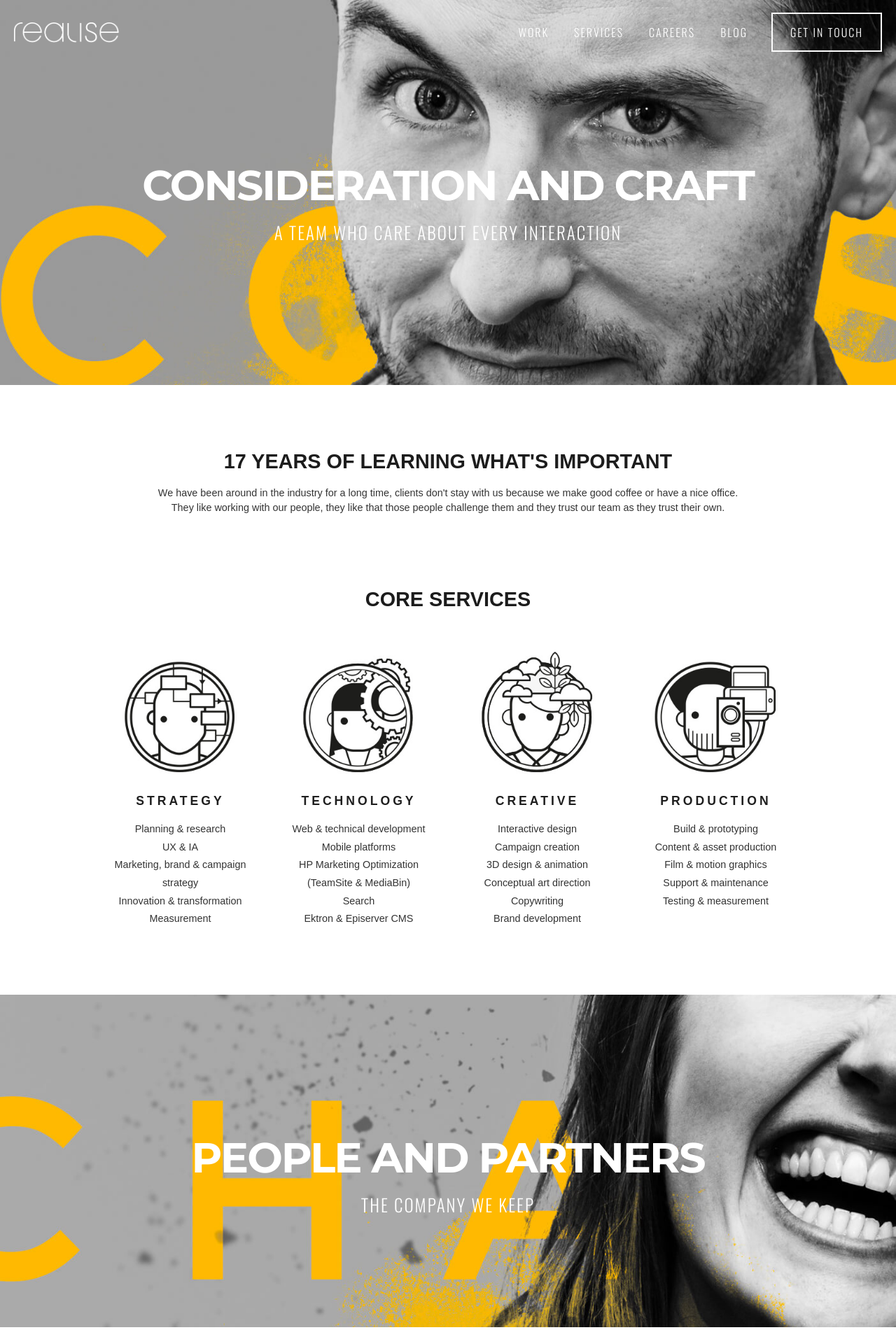
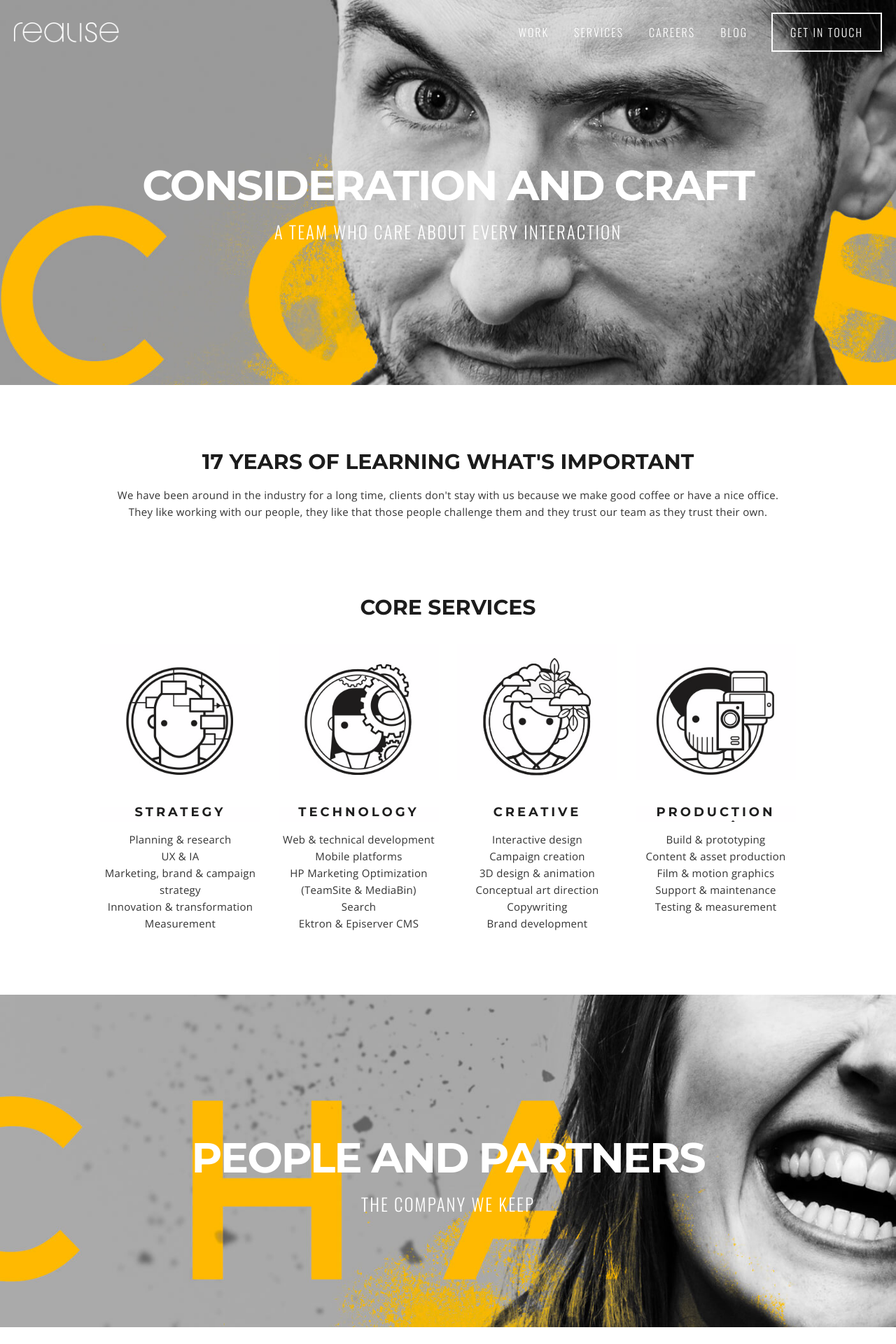
Before and after one commit to craighamnett/craighamnett.github.io, a Jekyll site: the page built from about/index.md, in a window 1280 px wide. Shown: the top 1920 px of the page at 70% size. Built offline with Jekyll 4.4.1, drawn with Linux system fonts in a browser that asks for light colours; Markdown is read by kramdown in place of the engine named in the settings.

Commit message:
Made some sprites, did some more font sizing and pixel pushing

```diff
--- a/_sass/content.scss
+++ b/_sass/content.scss
@@ -8,6 +8,8 @@ body {
 	-webkit-font-smoothing: antialiased;
 }
 main {
+	font-family: "Open Sans";
+	-webkit-font-smoothing: subpixel-antialiased;
 	.container {
 		max-width: 1080px;
 		margin: 0 auto;
@@ -15,13 +17,16 @@ main {
 		text-align: center;
 	}
 	h2 {
-		font-size: 1.8rem;
-		line-height: 1.8rem;
+		font-family: "Montserrat";
+		font-size: 1.875rem;
+		line-height: 1.875rem;
 		margin: 5px 0 20px 0;
 		color: #1c1c1c;
 		text-transform: uppercase;
 	}
 	p {
-		font-size: 0.9rem;
+		font-size: 0.9375rem;
+		line-height: 1.5rem;
+		letter-spacing: 0.3px;
 	}
 }
--- a/_sass/core-services.scss
+++ b/_sass/core-services.scss
@@ -5,36 +5,38 @@ Core Services are used on the about page and consist of a row of 4 on desktop, s
 */
 
 .core-services {
-    margin-top: 100px;
+    margin-top: 105px;
     overflow: auto;
     h2 {
-        margin-bottom: 40px;
+        margin-bottom: 37px;
     }
     .service {
         float: left;
         width: 25%;
         padding: 0 10px;
         h3 {
-            font-size: 1.1rem;
-            margin: 0 0 15px 0;
-            padding-top: 220px;
-            color: #1f1f1f;
+            font-family: "Montserrat";
+            font-size: 1.125rem;
             text-transform: uppercase;
             letter-spacing: 4px;
-            background-position: top center;
-            background-size: 100%;
+            color: #1f1f1f;
+            margin: 0 0 13px 0;
+            padding-top: 227px;
+            background-image: url("/img/icon-sprite.png");
+            background-size: 229px;
         }
         ul {
             list-style: none;
             li {
                 list-style: none;
-                font-size: 0.9rem;
-                line-height: 1.6rem;
+                font-size: 0.9375rem;
+                line-height: 1.5rem;
+                letter-spacing: 0.3px;
             }
         }
-        &.strategy h3 { background-image: url("/img/icon-strategy.jpg"); }
-        &.technology h3 { background-image: url("/img/icon-technology.jpg"); }
-        &.creative h3 { background-image: url("/img/icon-creative.jpg"); }
-        &.production h3 { background-image: url("/img/icon-production.jpg"); }
+        &.strategy h3 { background-position: center -233px; }
+        &.technology h3 { background-position: center 0; }
+        &.creative h3 { background-position: center -698px; }
+        &.production h3 { background-position: center -466px; }
     }
 }
--- a/_sass/hero.scss
+++ b/_sass/hero.scss
@@ -16,6 +16,7 @@ header {
     background-size: cover;
     height: 475px;
     h2, p {
+        -webkit-font-smoothing: antialiased;
         color: #fff;
         text-align: center;
         text-transform: uppercase;
@@ -27,7 +28,7 @@ header {
         font-size: 3.75em;
         line-height: 3.75rem;
         letter-spacing: -2px;
-        margin-bottom: 24px;
+        margin: 0 0 23px;
     }
     p {
         font-family: "Oswald";
--- a/_sass/leadership-team.scss
+++ b/_sass/leadership-team.scss
@@ -7,37 +7,36 @@ Leadership team is on the about page and consist of a row of 3 people on desktop
 .leadership-team {
     overflow: auto;
     h2 {
-        margin-bottom: 40px;
+        margin-bottom: 45px;
     }
     .member {
         float: left;
         width: 33%;
         padding: 0 10px;
-        margin: 30px 0;
+        margin: 30px 0 20px;
         h3 {
-            font-size: 0.9rem;
+            font-size: 0.9375rem;
             padding-top: 185px;
-            color: rgba(31,31,31,.5);
+            color: rgba(31, 31, 31, 0.5);
             text-transform: uppercase;
-            background-position: top center;
-            background-size: 150px;
+            background-image: url("/img/team-sprite.png");
             a:link, a:visited {
-                color: rgba(31,31,31,.5);
+                color: rgba(31, 31, 31, 0.5);
             }
             a:hover, a:focus {
-                color: rgba(31,31,31,1);
+                color: rgba(31, 31, 31, 1);
             }
         }
-        &.tony-murphy h3 { background-image: url("/img/team-tony-murphy.png"); }
-        &.fiona-proudler h3 { background-image: url("/img/team-fiona-proudler.png"); }
-        &.karl-hampson h3 { background-image: url("/img/team-karl-hampson.png"); }
-        &.jon-tonberg h3 { background-image: url("/img/team-jon-tonberg.png"); }
-        &.don-smith h3 { background-image: url("/img/team-don-smith.png"); }
-        &.dave-ward h3 { background-image: url("/img/team-dave-ward.png"); }
-        &.alec-bennett h3 { background-image: url("/img/team-alec-bennett.png"); }
-        &.dave-malins h3 { background-image: url("/img/team-dave-malins.png"); }
-        &.greg-moss h3 { background-image: url("/img/team-greg-moss.png"); }
-        &.matt-powell h3 { background-image: url("/img/team-matt-powell.png"); }
-        &.james-kempster h3 { background-image: url("/img/team-james-kempster.png"); }
+        &.tony-murphy h3 { background-position: center 0; }
+        &.fiona-proudler h3 { background-position: center -210px; }
+        &.karl-hampson h3 { background-position: center -420px; }
+        &.jon-tonberg h3 { background-position: center -630px; }
+        &.don-smith h3 { background-position: center -840px; }
+        &.dave-ward h3 { background-position: center -1050px; }
+        &.alec-bennett h3 { background-position: center -1260px; }
+        &.dave-malins h3 { background-position: center -1470px; }
+        &.greg-moss h3 { background-position: center -1680px; }
+        &.matt-powell h3 { background-position: center -1890px; }
+        &.james-kempster h3 { background-position: center -2100px; }
     }
 }
```
Also changed, not shown: img/icon-sprite.png (added), img/team-sprite.png (added), 3 other files.
